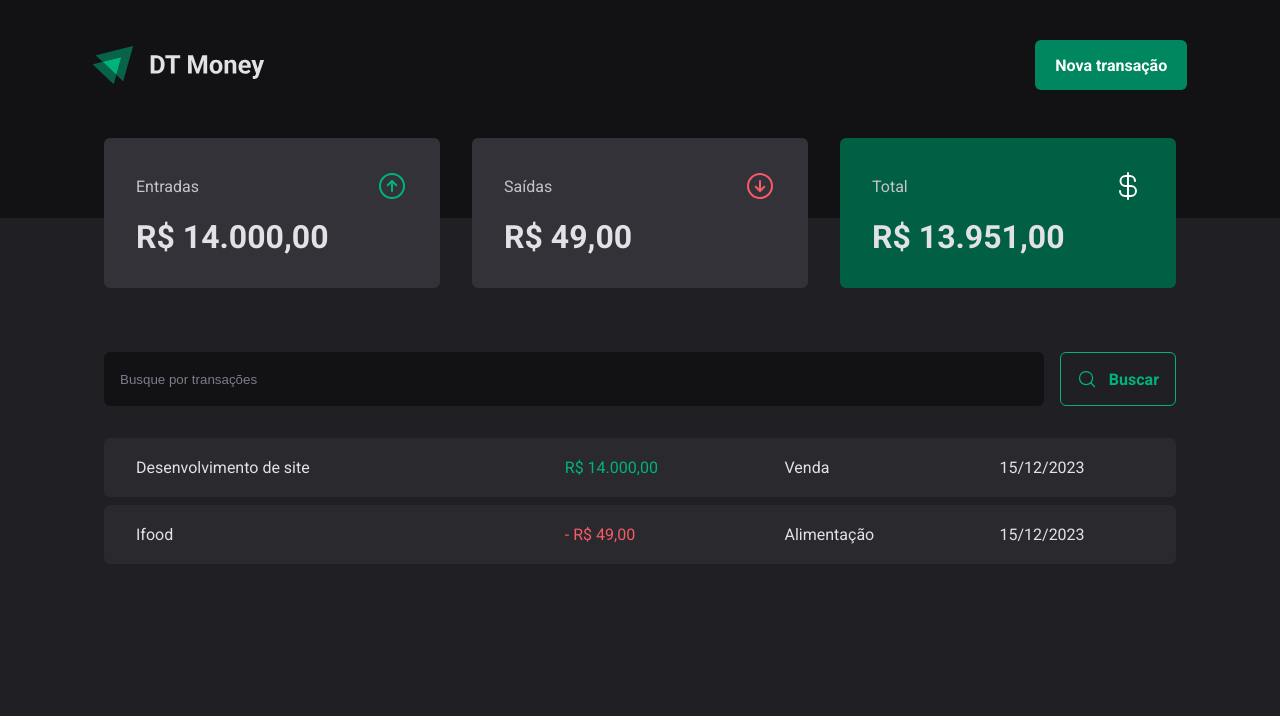
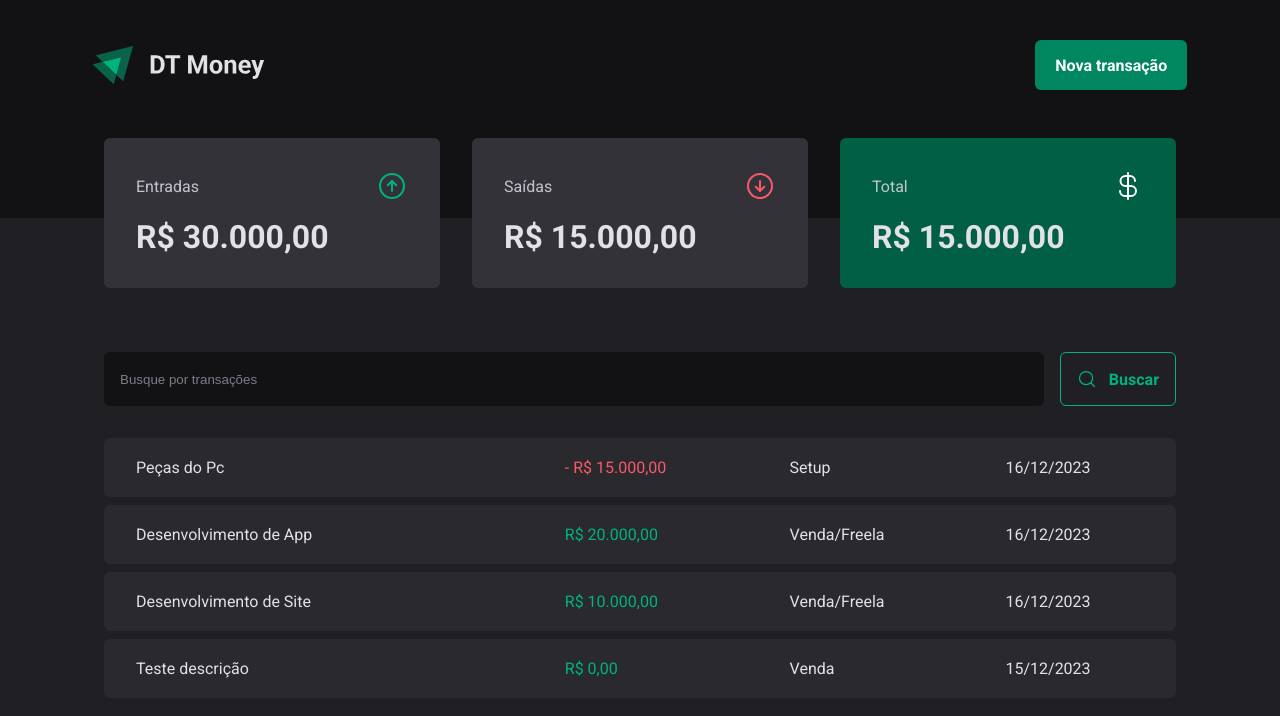
Before and after one commit to carlospio/dt-money, a React (Vite) app: page / in a window 1280 px wide. Shown: the top 716 px of the page. Built offline with nearby package versions, Linux system fonts and the light colour scheme; data requests are answered from the project's data file.

Commit message:
Conexão com a API - Corrigindo erros de linting

```diff
--- a/server.json
+++ b/server.json
@@ -2,19 +2,35 @@
   "transactions": [
     {
       "id": 1,
-            "description": "Desenvolvimento de site",
+      "description": "Teste descrição",
       "type": "income",
       "category": "Venda",
-            "price": 14000,
+      "price": 0,
       "createdAt": "2023-12-15T13:04:46.238Z"
     },
     {
-            "id": 2,
-            "description": "Ifood",
+      "description": "Desenvolvimento de Site",
+      "price": 10000,
+      "category": "Venda/Freela",
+      "type": "income",
+      "createdAt": "2023-12-16T16:45:49.654Z",
+      "id": 2
+    },
+    {
+      "description": "Desenvolvimento de App",
+      "price": 20000,
+      "category": "Venda/Freela",
+      "type": "income",
+      "createdAt": "2023-12-16T16:46:04.118Z",
+      "id": 3
+    },
+    {
+      "description": "Peças do Pc",
+      "price": 15000,
+      "category": "Setup",
       "type": "outcome",
-            "category": "Alimentação",
-            "price": 49,
-            "createdAt": "2023-12-15T12:04:46.238Z"
+      "createdAt": "2023-12-16T16:46:26.949Z",
+      "id": 4
     }
   ]
 }
--- a/src/components/NewTransactionModal/index.tsx
+++ b/src/components/NewTransactionModal/index.tsx
@@ -6,6 +6,10 @@ import { ArrowCircleDown, ArrowCircleUp, X } from 'phosphor-react'
 import * as z from 'zod'
 import { zodResolver } from "@hookform/resolvers/zod";
 import { Controller, useForm } from 'react-hook-form';
+import { useContext } from "react";
+import { TransactionsContext } from '../../contexts/TransactionsContext';
+
+
 
 const newTransactionFormSchema = z.object({
     description: z.string(),
@@ -20,11 +24,14 @@ type NewTransactionFormInputs = z.infer<typeof newTransactionFormSchema>
 
 export function NewTransactionModal() {
 
+    const {createTransaction} = useContext(TransactionsContext)
+
     const {
         control,
         register,
         handleSubmit,
-        formState: { isSubmitting }
+        formState: { isSubmitting },
+        reset
     } = useForm<NewTransactionFormInputs>({
         resolver: zodResolver(newTransactionFormSchema),
         defaultValues: {
@@ -33,8 +40,17 @@ export function NewTransactionModal() {
     })
 
 
-    function handleCreateNewTransaction(data: NewTransactionFormInputs) {
-        console.log(data)
+   async function handleCreateNewTransaction(data: NewTransactionFormInputs) {
+
+        const {description, price, category, type} = data
+        await  createTransaction({
+            description,
+            price,
+            category,
+            type
+        })
+
+        reset()
     }
 
     return (
--- a/src/contexts/TransactionsContext.tsx
+++ b/src/contexts/TransactionsContext.tsx
@@ -15,16 +15,27 @@ interface Transaction {
 
 }
 
+interface CreateTransactionInput{
+    description:string;
+    price:number;
+    category: string
+    type: 'income' | 'outcome';
+}
 
 interface TransactionContextType{
     transactions: Transaction[];
 
-    fetchTransactions: (query?: string) => Promise<void>
+    fetchTransactions: (query?: string) => Promise<void>;
+    createTransaction: (data: CreateTransactionInput) => Promise<void>
 }
+
+
 
 interface TransactionsProviderProps{
     children: ReactNode;
 }
+
+
 
 export const TransactionsContext = createContext({} as TransactionContextType)
 
@@ -35,18 +46,38 @@ export function TransactionProvider({children}: TransactionsProviderProps){
     async function fetchTransactions(query?: string) {
         const response = await api.get('/transactions', {
             params: {
+                _sort: 'createdAt',
+                _order: 'desc',
                 q: query,
             }
         })
         setTransactions(response.data)
     }
 
+    async function createTransaction(data: CreateTransactionInput ){
+        const {description, price, category, type} = data
+
+        const response = await api.post('/transactions', {
+            description,
+            price,
+            category,
+            type,
+            createdAt: new Date(),
+
+        })
+
+        setTransactions(state => [response.data,...state])
+
+
+    }
+
+
     useEffect(() => {
         fetchTransactions();
     }, [])
 
     return(
-        <TransactionsContext.Provider value={{transactions, fetchTransactions}}>
+        <TransactionsContext.Provider value={{transactions, fetchTransactions, createTransaction}}>
             {children}
         </TransactionsContext.Provider>
     )
```
Also changed, not shown: package.json (+6 -3 lines), .eslintrc.json (added), 1 other file (tests, documents, lock files or other folders). Lines whose indentation alone changed are shown as unchanged.
